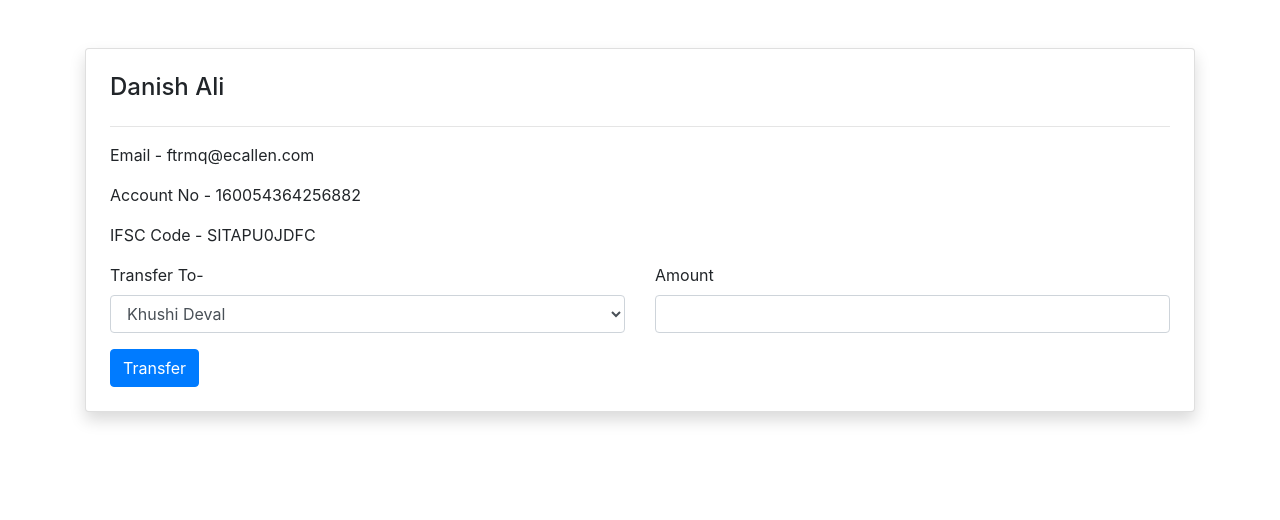
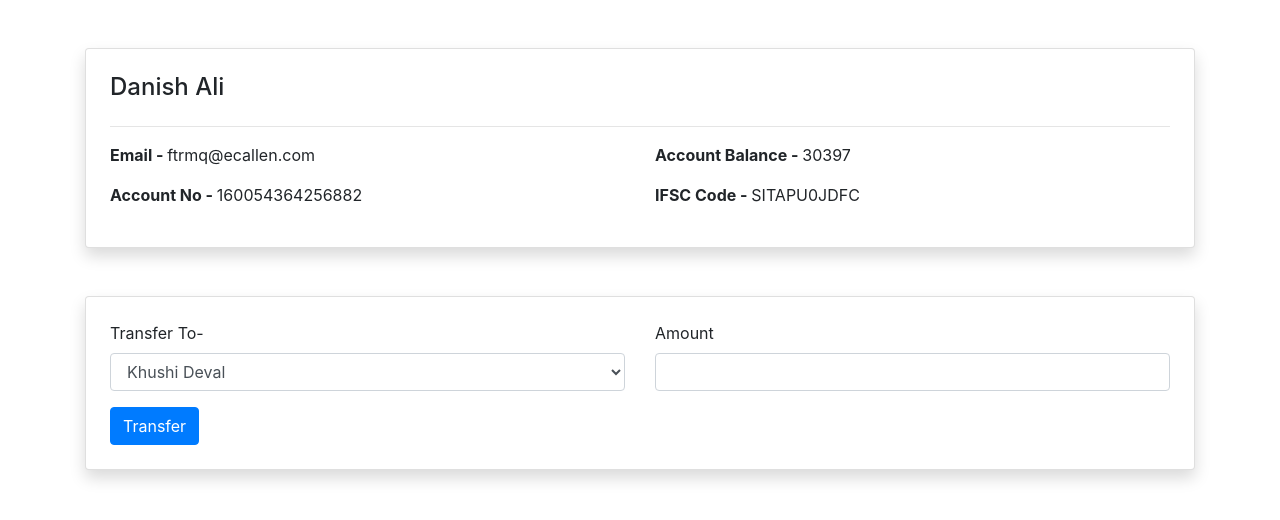
Before and after one commit to abhishek3stp/jdfc-bank, a Django app: page /form/160054364256882/ in a window 1280 px wide. Shown: the part 56-576 px from the top of the page. Run offline with Django 3.2, Linux system fonts and the light colour scheme; data comes from the database, SQL or seed files in the repository; some libraries are stand-ins or nearby versions.

Commit message:
tranfer table

```diff
--- a/home/models.py
+++ b/home/models.py
@@ -26,9 +26,9 @@ class Customer(models.Model):
 class Transaction(models.Model):
     source_name = models.CharField(max_length=122)
     source_acc_no = models.CharField(max_length=122)
-    current_balance = models.IntegerField()
     money_transfer = models.IntegerField()
     destination_name = models.CharField(max_length=122)
+    destination_acc_no = models.CharField(max_length=122)
     date = models.DateTimeField(auto_now_add=True, null=True)
 
     def __str__(self):
--- a/home/views.py
+++ b/home/views.py
@@ -38,9 +38,9 @@ def transaction(request):
             trans = Transaction()
             trans.source_name = sender.name
             trans.source_acc_no = sender.account_no
-            trans.current_balance = sender.amount
             trans.money_transfer = int(money)
             trans.destination_name = receiver.name
+            trans.destination_acc_no = receiver.account_no
             trans.save()
             messages.success(request, 'Your money is successfully transfered.')
         else:
--- a/templates/customer.html
+++ b/templates/customer.html
@@ -17,7 +17,7 @@
                     <th>Name</th>
                     <th>Email</th>
                     <th>Balance</th>
-                    <th>Transfer</th>
+                    <th>View</th>
                 </tr>
             </thead>
             <tbody>
@@ -29,7 +29,7 @@
                     <td>&#8377 {{customer.amount}}</td>
                     <td>
                         <a href="{% url 'form' customer.account_no %}"
-                            class="btn btn-sm btn-primary active">Transfer</a>
+                            class="btn btn-sm btn-primary active">View</a>
                     </td>
                 </tr>
                 {% endfor %}
--- a/templates/view.html
+++ b/templates/view.html
@@ -8,10 +8,20 @@
     <div class="card shadow p-4 my-5 bg-body rounded">
         <h4>{{sender.name}}</h4>
         <hr>
-        <p>Email - {{sender.email}}</p>
-        <p>Account No - {{sender.account_no}}</p>
-        <p>IFSC Code - {{sender.ifsc_code}}</p>
+        <div class="row">
+            <div class="col-sm">
+                <p><strong>Email - </strong>{{sender.email}}</p>
+                <p><strong>Account No - </strong>{{sender.account_no}}</p>
+            </div>
 
+            <div class="col-sm">
+                <p><strong>Account Balance - </strong>{{sender.amount}}</p>
+                <p><strong>IFSC Code - </strong>{{sender.ifsc_code}}</p>
+            </div>
+        </div>
+    </div>
+
+    <div class="card shadow p-4 my-5 bg-body rounded">
         <form method="POST" action="/transaction">
             {% csrf_token %}
             <div class="row mb-3 ">
@@ -26,12 +36,11 @@
 
                 <div class="col-md-6">
                     <label for="amount" class="form-label">Amount</label>
-                    <input type="number" class="form-control" id="amount" name="amount">
+                    <input type="number" class="form-control" id="amount" name="amount" required>
                 </div>
             </div>
             <button type="submit" name="submit" value="{{sender.account_no}}" class="btn btn-primary">Transfer</button>
         </form>
-
     </div>
 </div>
 
```
Also changed, not shown: templates/transaction.html (+4 -4 lines), db.sqlite3, home/migrations/0004_auto_20210408_1433.py (added).
